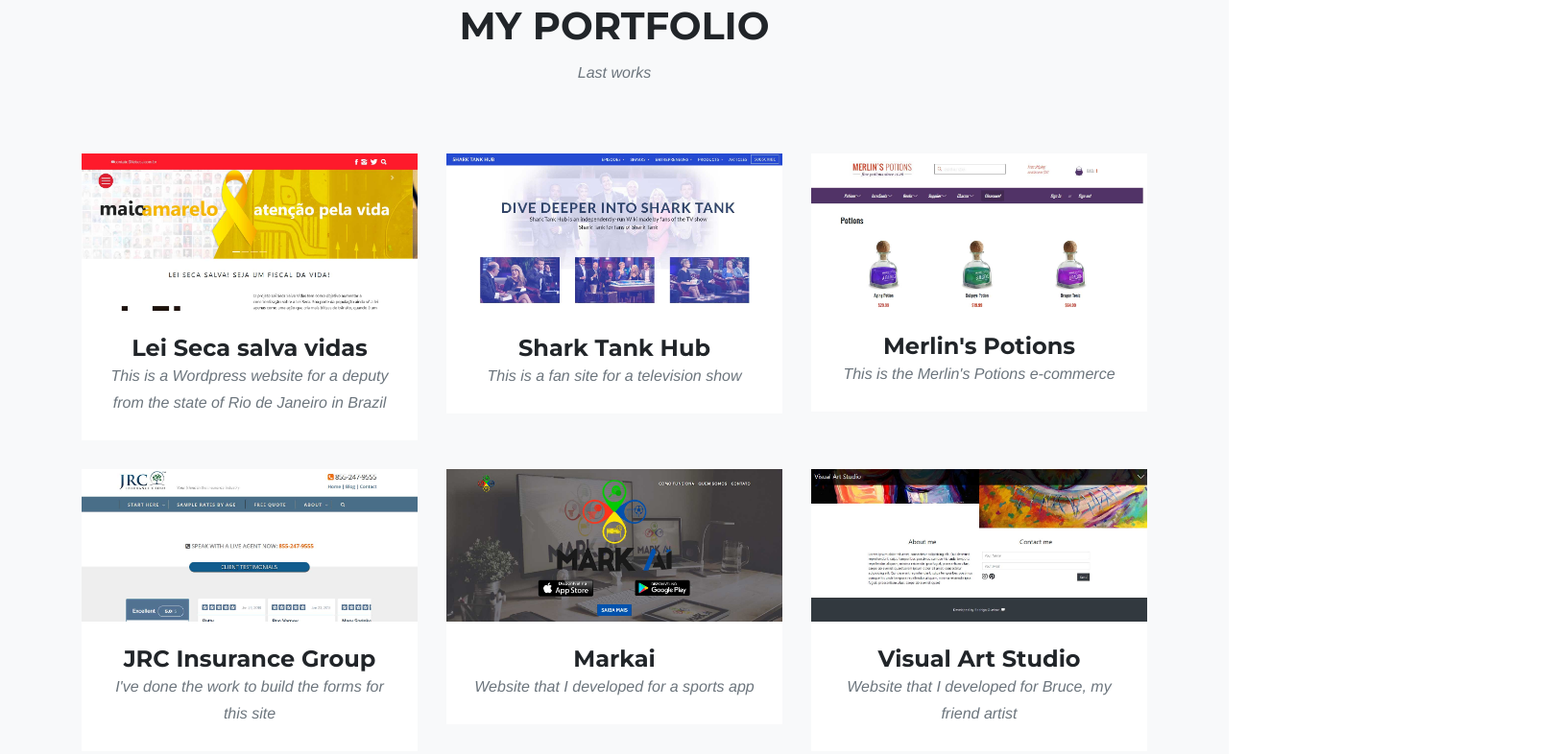
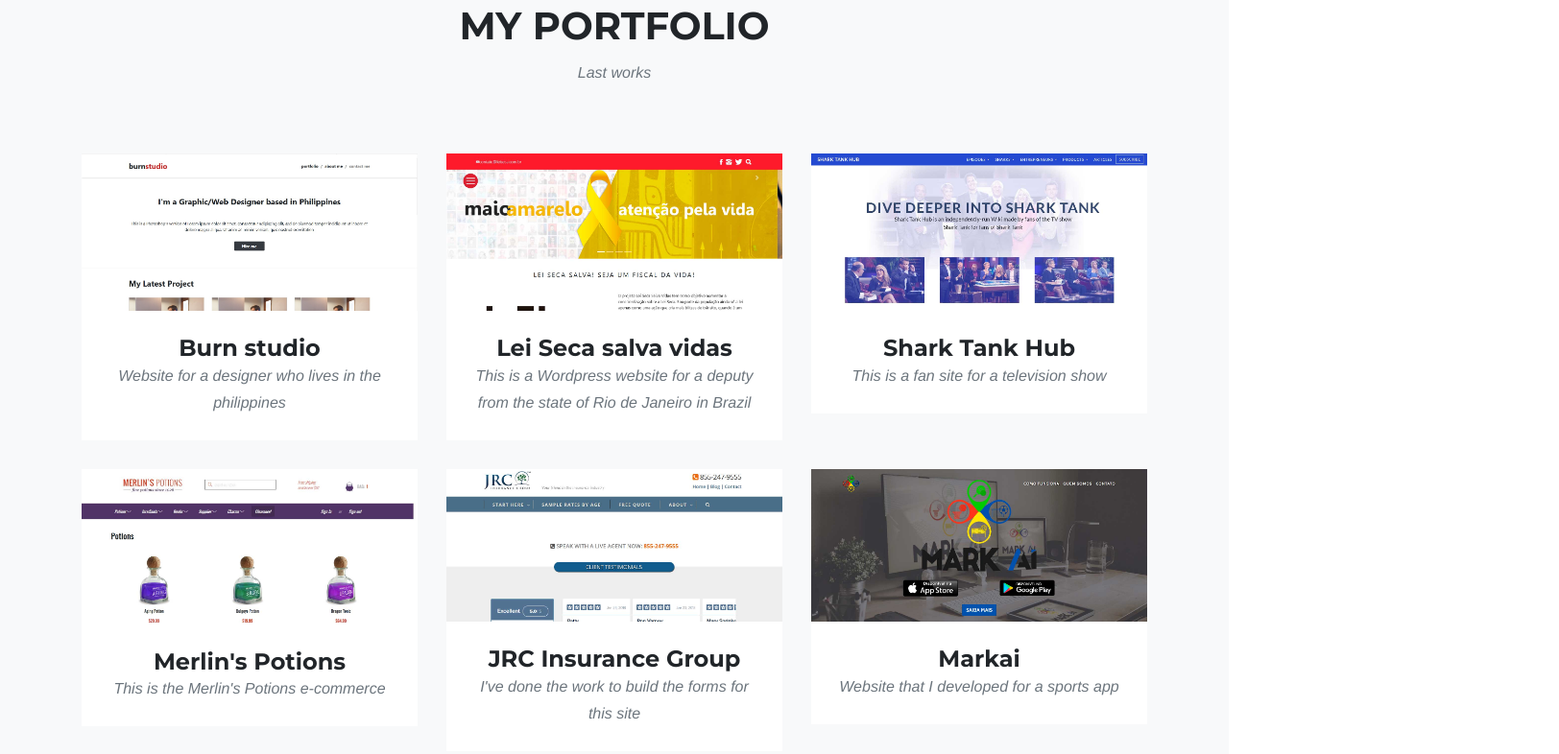
Before and after one commit to RodrigoWebDev/RodrigoWebDev.github.io, a plain HTML site: page index.html in a window 1280 px wide. Shown: the part 797-1583 px from the top of the page at 96% size, 1624 px wide, since content can reach past the window. Drawn offline with Linux system fonts and the light colour scheme; a web font is replaced by a local one.

Commit message:
Adicionado 2 projetos

```diff
--- a/index.html
+++ b/index.html
@@ -75,6 +75,20 @@
             </div>
             <div class="row">
                 <div class="col-md-4 col-sm-6 portfolio-item">
+                    <a class="portfolio-link" href="https://rodrigowebdev.github.io/peppery-teste/#" target="_blank">
+                        <div class="portfolio-hover">
+                            <div class="portfolio-hover-content">
+                                <i class="fa fa-eye fa-3x"></i>
+                            </div>
+                        </div>
+                        <img class="img-fluid" src="img/portfolio/burn-studio.jpg" alt="Burnstudio">
+                    </a>
+                    <div class="portfolio-caption">
+                        <h4>Burn studio</h4>
+                        <p class="text-muted">Website for a designer who lives in the philippines</p>
+                    </div>
+                </div>
+                <div class="col-md-4 col-sm-6 portfolio-item">
                     <a class="portfolio-link" href="http://leisecasalvavidas.com.br/" target="_blank">
                         <div class="portfolio-hover">
                             <div class="portfolio-hover-content">
@@ -131,7 +145,7 @@
                     </div>
                 </div>
                 <div class="col-md-4 col-sm-6 portfolio-item">
-                    <a class="portfolio-link" href="https://rodrigowebdev.github.io/markai/" target="_blank">
+                    <a class="portfolio-link" href="http://markai.com.br/" target="_blank">
                         <div class="portfolio-hover">
                             <div class="portfolio-hover-content">
                                 <i class="fa fa-eye fa-3x"></i>
@@ -142,20 +156,6 @@
                     <div class="portfolio-caption">
                         <h4>Markai</h4>
                         <p class="text-muted">Website that I developed for a sports app</p>
-                    </div>
-                </div>
-                <div class="col-md-4 col-sm-6 portfolio-item">
-                    <a class="portfolio-link" href="https://rodrigowebdev.github.io/visual-art-webpage/" target="_blank">
-                        <div class="portfolio-hover">
-                            <div class="portfolio-hover-content">
-                                <i class="fa fa-eye fa-3x"></i>
-                            </div>
-                        </div>
-                        <img class="img-fluid" src="img/portfolio/visual-art-studio.jpg" alt="Visual Art Studio">
-                    </a>
-                    <div class="portfolio-caption">
-                        <h4>Visual Art Studio</h4>
-                        <p class="text-muted">Website that I developed for Bruce, my friend artist</p>
                     </div>
                 </div>
                 <a class=" btn btn-primary btn-xl text-uppercase js-scroll-trigger" href="portfolio.html">See all</a>
```
Also changed, not shown: portfolio.html (+28 -0 lines), img/portfolio/burn-studio.jpg (added), img/portfolio/tuut.jpg (added).
